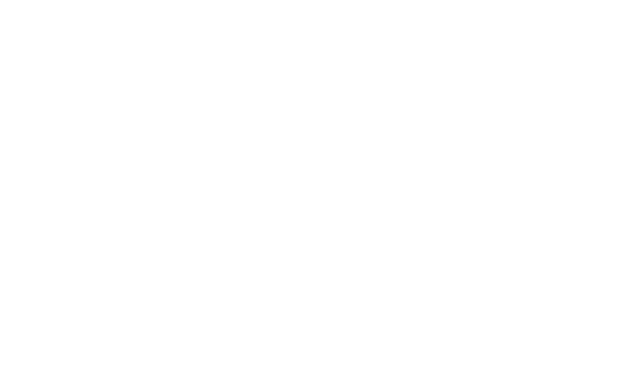
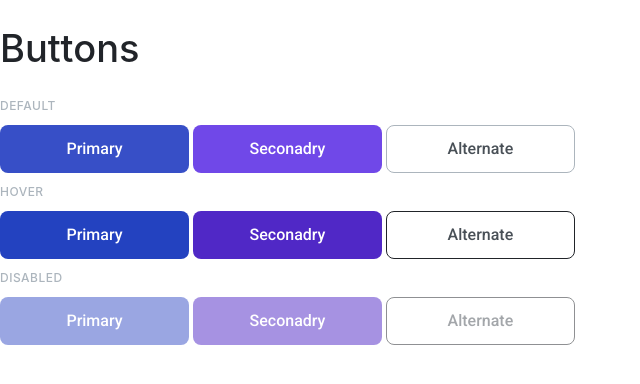
Before and after one commit to js-tasks-ru/htmlcss-20220519_vla13new, a website: page 03-lection1/01-button/index.html in a window 1280 px wide. Shown: the whole page, without its empty margins (0-640 px from the left). Drawn offline with nearby package versions, Linux system fonts and the light colour scheme.

Commit message:
add solution

```diff
--- a/03-lection1/01-button/button.css
+++ b/03-lection1/01-button/button.css
@@ -1 +1,75 @@
 /* Стилизация кнопки */
+
+.btn {
+    width: 189px;
+    height: 48px;
+
+    background: var(--blue);
+    border-radius: 8px;
+    border: none;
+
+    font-family: 'Roboto';
+    font-style: normal;
+    font-weight: 500;
+    font-size: 16px;
+    line-height: 19px;
+
+    text-align: center;
+
+    color: var(--white);
+
+    transition: opacity 200ms ease-in-out, background 200ms ease-in-out;
+}
+
+.btn--secondary {
+    background: var(--purple);
+}
+
+.btn--alternate {
+    background: none;
+    border: 1px solid var(--grey-3);
+    color: var(--grey-4);
+}
+
+
+.btn:hover, .btn--hover {
+    background-color: #2342C0;
+}
+
+.btn--secondary:hover, .btn--secondary.btn--hover {
+    background-color: #5028C6;
+}
+
+.btn--alternate:hover, .btn--alternate.btn--hover {
+    background: none;
+    border: 1px solid var(--black);
+}
+
+
+.btn:disabled, .btn--disabled {
+    opacity: 0.5;
+}
+
+.content-row__header {
+    font-family: 'Inter';
+    font-style: normal;
+    font-weight: 500;
+    font-size: 12px;
+    line-height: 18px;
+
+    letter-spacing: 0.04em;
+    text-transform: uppercase;
+
+    /* Gray 3 */
+    color: var(--grey-3);
+}
+
+.container__header {
+    font-family: 'Inter';
+    font-style: normal;
+    font-weight: 500;
+    font-size: 38px;
+    line-height: 46px;
+
+    color: var(--black);
+}
--- a/03-lection1/01-button/index.html
+++ b/03-lection1/01-button/index.html
@@ -6,6 +6,34 @@
         <link rel="stylesheet" href="./button.css">
     </head>
     <body>
+        <div class="container">
+            <h1 class="container__header">Buttons</h1>
 
+            <div class="container-content">
+                <div class="content-row">
+                    <h2 class="content-row__header">Default</h2>
+
+                    <button type="button" class="btn">Primary</button>
+                    <button type="button" class="btn btn--secondary">Seconadry</button>
+                    <button type="button" class="btn btn--alternate">Alternate</button>
+                </div>
+
+                <div>
+                    <h2 class="content-row__header">Hover</h2>
+
+                    <button type="button" class="btn btn--hover">Primary</button>
+                    <button type="button" class="btn btn--secondary btn--hover">Seconadry</button>
+                    <button type="button" class="btn btn--alternate btn--hover">Alternate</button>
+                </div>
+
+                <div>
+                    <h2 class="content-row__header">Disabled</h2>
+
+                    <button type="button" class="btn btn--disabled">Primary</button>
+                    <button type="button" class="btn btn--secondary btn--hover btn--disabled">Seconadry</button>
+                    <button type="button" class="btn btn--alternate btn--hover btn--disabled">Alternate</button>
+                </div>
+            </div>
+        </div>
     </body>
 </html>
--- a/assets/css/main.css
+++ b/assets/css/main.css
@@ -1,4 +1,5 @@
 @import '../fonts/fonts.css';
+@import 'normalize.css';
 
 :root {
     --white: #ffffff;
@@ -22,3 +23,7 @@
 * {
     font-family: 'Roboto', sans-serif;
 }
+
+*, *::before, *::after {
+    box-sizing: border-box;
+}
```
